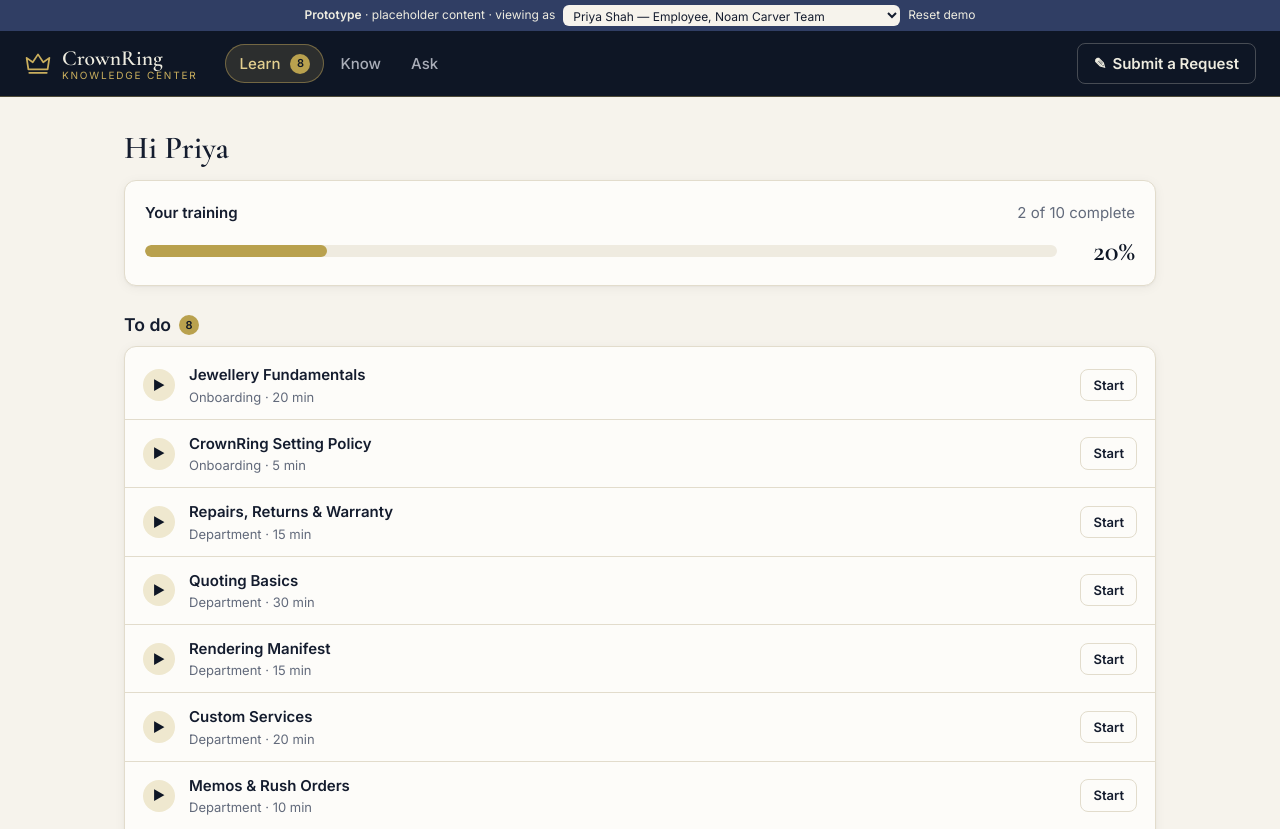
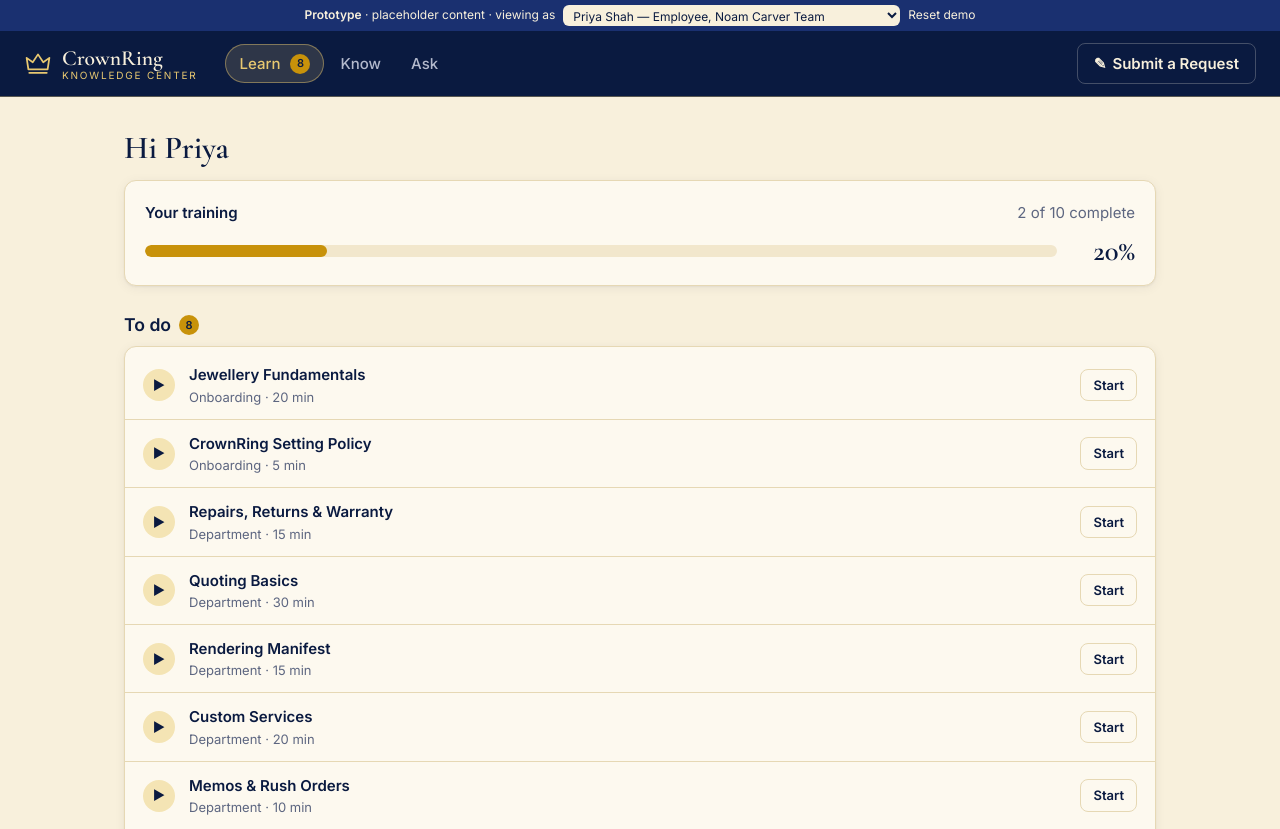
Before and after one commit to minkaliebenberg/KnowledgeCenter, a plain HTML site: page index.html in a window 1280 px wide. Shown: the top 829 px of the page. Drawn offline with nearby package versions, Linux system fonts and the light colour scheme.

Commit message:
Apply Navy and Gold palette (Deep Navy, Navy, Warm Gold, Pale Gold, Cream)
Co-Authored-By: Claude Opus 5.5 <noreply@anthropic.com>
Claude-Session: https://claude.ai/code/session_01FrMNokeGHCqAJrb88RdjJQ

```diff
--- a/index.html
+++ b/index.html
@@ -11,33 +11,33 @@
   <style>
 /* CrownRing Knowledge Center — prototype styles.
    Colour tokens on :root so the developer can map them to the internal site's theme. */
-/* Palette: deep navy, slate navy, cream, muted antique gold (Navy & Gold / Royal Academy inspiration) */
+/* Palette: "Navy and Gold" — Deep Navy #0A1A40, Navy #1A3070, Warm Gold #C8920A, Pale Gold #E8C870, Cream #F8F0DC */
 :root {
-  --bg: #f6f3ec; --surface: #fdfcf9; --surface-2: #efebe0; --text: #141c2e; --muted: #626a7b; --border: #e2dccc;
-  --accent: #b9a14e; --accent-hover: #a88f3f; --on-accent: #0e1625; --accent-strong: #303e64; --accent-soft: #efe8cf;
-  --mark: #c9ae5d; --navy: #0e1625; --slate: #303e64;
-  --header-bg: #0e1625; --header-text: #eeece0; --header-muted: #a9adb8; --header-hover: rgba(238,236,224,.08); --demo-bg: #303e64;
-  --ok: #4e7a5e; --ok-soft: #e4ece2; --warn: #9a6a2e; --warn-soft: #f3eadb; --info: #3f5683; --info-soft: #e6eaf2;
-  --danger: #9a4a48; --danger-soft: #f4e3e1;
-  --radius: 12px; --shadow: 0 1px 2px rgba(14,22,37,.04), 0 2px 12px rgba(14,22,37,.05);
+  --bg: #f8f0dc; --surface: #fdf9ef; --surface-2: #f2e7cc; --text: #0a1a40; --muted: #5d6680; --border: #e6d8b4;
+  --accent: #c8920a; --accent-hover: #b4830a; --on-accent: #0a1a40; --accent-strong: #1a3070; --accent-soft: #f4e4b4;
+  --mark: #e8c870; --navy: #0a1a40; --slate: #1a3070; --cream: #f8f0dc;
+  --header-bg: #0a1a40; --header-text: #f8f0dc; --header-muted: #b3b9cc; --header-hover: rgba(248,240,220,.08); --demo-bg: #1a3070;
+  --ok: #4e7a5e; --ok-soft: #e4ebd9; --warn: #9a6a1e; --warn-soft: #f4e6c8; --info: #1a3070; --info-soft: #e3e7f1;
+  --danger: #9a4a48; --danger-soft: #f3dfd6;
+  --radius: 12px; --shadow: 0 1px 2px rgba(10,26,64,.05), 0 2px 12px rgba(10,26,64,.06);
   --font: 'Inter', system-ui, -apple-system, 'Segoe UI', sans-serif; --serif: 'Cormorant Garamond', Georgia, serif;
   color-scheme: light;
 }
 @media (prefers-color-scheme: dark) {
   :root:not([data-theme="light"]) {
-    --bg: #0e1625; --surface: #162036; --surface-2: #1e2a44; --text: #eeece0; --muted: #a3a9b8; --border: #2a3654;
-    --accent: #c9ae5d; --accent-hover: #d6bd70; --on-accent: #0e1625; --accent-strong: #dcd3a8; --accent-soft: #2e2e2a; --mark: #c9ae5d; --navy: #eeece0; --slate: #a9b6d6;
-    --header-bg: #0a101c; --header-text: #eeece0; --header-muted: #a3a9b8; --header-hover: rgba(238,236,224,.08); --demo-bg: #1e2a44;
-    --ok: #8cbf9b; --ok-soft: #1f3128; --warn: #d9ab6c; --warn-soft: #362c1d; --info: #9fb3dc; --info-soft: #1e2a44;
-    --danger: #e09a96; --danger-soft: #3a2224; color-scheme: dark;
+    --bg: #0a1a40; --surface: #10234f; --surface-2: #1a3070; --text: #f8f0dc; --muted: #b3b9cc; --border: #26407f;
+    --accent: #e8c870; --accent-hover: #f0d68c; --on-accent: #0a1a40; --accent-strong: #e8c870; --accent-soft: #2a3358; --mark: #e8c870; --navy: #f8f0dc; --slate: #2c4a9a;
+    --header-bg: #071230; --header-text: #f8f0dc; --header-muted: #b3b9cc; --header-hover: rgba(248,240,220,.08); --demo-bg: #1a3070;
+    --ok: #9cc7a6; --ok-soft: #1c3a35; --warn: #e8c870; --warn-soft: #3a3423; --info: #b9c6ea; --info-soft: #1a3070;
+    --danger: #e8a39b; --danger-soft: #42263a; color-scheme: dark;
   }
 }
 :root[data-theme="dark"] {
-  --bg: #0e1625; --surface: #162036; --surface-2: #1e2a44; --text: #eeece0; --muted: #a3a9b8; --border: #2a3654;
-  --accent: #c9ae5d; --accent-hover: #d6bd70; --on-accent: #0e1625; --accent-strong: #dcd3a8; --accent-soft: #2e2e2a; --mark: #c9ae5d; --navy: #eeece0; --slate: #a9b6d6;
-  --header-bg: #0a101c; --header-text: #eeece0; --header-muted: #a3a9b8; --header-hover: rgba(238,236,224,.08); --demo-bg: #1e2a44;
-  --ok: #8cbf9b; --ok-soft: #1f3128; --warn: #d9ab6c; --warn-soft: #362c1d; --info: #9fb3dc; --info-soft: #1e2a44;
-  --danger: #e09a96; --danger-soft: #3a2224; color-scheme: dark;
+  --bg: #0a1a40; --surface: #10234f; --surface-2: #1a3070; --text: #f8f0dc; --muted: #b3b9cc; --border: #26407f;
+  --accent: #e8c870; --accent-hover: #f0d68c; --on-accent: #0a1a40; --accent-strong: #e8c870; --accent-soft: #2a3358; --mark: #e8c870; --navy: #f8f0dc; --slate: #2c4a9a;
+  --header-bg: #071230; --header-text: #f8f0dc; --header-muted: #b3b9cc; --header-hover: rgba(248,240,220,.08); --demo-bg: #1a3070;
+  --ok: #9cc7a6; --ok-soft: #1c3a35; --warn: #e8c870; --warn-soft: #3a3423; --info: #b9c6ea; --info-soft: #1a3070;
+  --danger: #e8a39b; --danger-soft: #42263a; color-scheme: dark;
 }
 
 * { box-sizing: border-box; }
@@ -55,11 +55,11 @@ button, input, select, textarea { font: inherit; color: inherit; }
 
 /* demo bar + header */
 .demo-bar { display: flex; flex-wrap: wrap; gap: 8px; align-items: center; justify-content: center; padding: 5px 16px; background: var(--demo-bg); color: var(--header-text); font-size: 12px; }
-.demo-bar select { width: auto; max-width: 100%; background: #f6f3ec; color: #141c2e; border: 0; border-radius: 6px; padding: 2px 6px; font-size: 12px; }
+.demo-bar select { width: auto; max-width: 100%; background: #f8f0dc; color: #0a1a40; border: 0; border-radius: 6px; padding: 2px 6px; font-size: 12px; }
 .demo-bar .link-btn { color: var(--header-text); font-size: 12px; }
 .link-btn { background: none; border: 0; padding: 0; cursor: pointer; color: var(--accent-strong); }
 .link-btn:hover { text-decoration: underline; }
-.topbar { position: sticky; top: 0; z-index: 10; display: flex; align-items: center; gap: 16px; padding: 12px 24px; background: var(--header-bg); border-bottom: 1px solid rgba(201,174,93,.35); }
+.topbar { position: sticky; top: 0; z-index: 10; display: flex; align-items: center; gap: 16px; padding: 12px 24px; background: var(--header-bg); border-bottom: 1px solid rgba(232,200,112,.35); }
 .brand { display: flex; align-items: center; gap: 10px; color: var(--header-text); }
 .brand:hover { text-decoration: none; }
 .brand-mark { color: var(--mark); display: grid; place-items: center; }
@@ -70,7 +70,7 @@ button, input, select, textarea { font: inherit; color: inherit; }
 .mainnav a { padding: 8px 14px; border-radius: 999px; color: var(--muted); font-weight: 500; white-space: nowrap; display: inline-flex; align-items: center; gap: 6px; }
 .mainnav a { color: var(--header-muted); }
 .mainnav a:hover { background: var(--header-hover); color: var(--header-text); text-decoration: none; }
-.mainnav a.active { background: rgba(201,174,93,.16); color: #e3cf8f; box-shadow: inset 0 0 0 1px rgba(201,174,93,.45); }
+.mainnav a.active { background: rgba(232,200,112,.16); color: #e8c870; box-shadow: inset 0 0 0 1px rgba(232,200,112,.45); }
 .topbar .btn-ghost { color: var(--header-text); border-color: rgba(238,236,224,.25); }
 .topbar .btn-ghost:hover { background: var(--header-hover); }
 .count { display: inline-grid; place-items: center; min-width: 20px; height: 20px; padding: 0 6px; border-radius: 999px; background: var(--accent); color: var(--on-accent); font-size: 11px; font-weight: 600; margin-left: 4px; vertical-align: middle; font-family: var(--font); }
@@ -100,7 +100,7 @@ main { max-width: 1080px; margin: 0 auto; padding: 24px 24px 80px; outline: none
 .pill-row.center { justify-content: center; }
 .chip { border: 1px solid var(--border); background: var(--surface); border-radius: 999px; padding: 5px 12px; cursor: pointer; font-size: 13px; color: var(--text); font-weight: 400; }
 .chip:hover { background: var(--surface-2); text-decoration: none; }
-.chip.active { background: var(--slate); color: #f6f3ec; border-color: var(--slate); }
+.chip.active { background: var(--slate); color: var(--cream); border-color: var(--slate); }
 .chip-n { opacity: .6; margin-left: 2px; }
 .row { display: flex; gap: 10px; align-items: center; flex-wrap: wrap; }
 .row.spread { justify-content: space-between; }
@@ -195,7 +195,7 @@ mark { background: var(--accent-soft); color: inherit; padding: 0 2px; border-ra
 .chat { display: flex; flex-direction: column; gap: 12px; flex: 1; }
 .msg { max-width: 85%; padding: 12px 16px; border-radius: 16px; }
 .msg p:last-child, .msg ul:last-child { margin-bottom: 0; }
-.msg.user { align-self: flex-end; background: var(--slate); color: #f6f3ec; border-bottom-right-radius: 4px; }
+.msg.user { align-self: flex-end; background: var(--slate); color: var(--cream); border-bottom-right-radius: 4px; }
 .msg.bot { align-self: flex-start; background: var(--surface); border: 1px solid var(--border); border-bottom-left-radius: 4px; }
 .msg .source { margin-top: 10px; font-size: 13px; color: var(--muted); }
 .chat-input { display: flex; gap: 8px; margin-top: 18px; position: sticky; bottom: 12px; background: var(--bg); padding: 6px 0; }
--- a/src/css/styles.css
+++ b/src/css/styles.css
@@ -1,32 +1,32 @@
 /* CrownRing Knowledge Center — prototype styles.
    Colour tokens on :root so the developer can map them to the internal site's theme. */
-/* Palette: deep navy, slate navy, cream, muted antique gold (Navy & Gold / Royal Academy inspiration) */
+/* Palette: "Navy and Gold" — Deep Navy #0A1A40, Navy #1A3070, Warm Gold #C8920A, Pale Gold #E8C870, Cream #F8F0DC */
 :root {
-  --bg: #f6f3ec; --surface: #fdfcf9; --surface-2: #efebe0; --text: #141c2e; --muted: #626a7b; --border: #e2dccc;
-  --accent: #b9a14e; --accent-hover: #a88f3f; --on-accent: #0e1625; --accent-strong: #303e64; --accent-soft: #efe8cf;
-  --mark: #c9ae5d; --navy: #0e1625; --slate: #303e64;
-  --header-bg: #0e1625; --header-text: #eeece0; --header-muted: #a9adb8; --header-hover: rgba(238,236,224,.08); --demo-bg: #303e64;
-  --ok: #4e7a5e; --ok-soft: #e4ece2; --warn: #9a6a2e; --warn-soft: #f3eadb; --info: #3f5683; --info-soft: #e6eaf2;
-  --danger: #9a4a48; --danger-soft: #f4e3e1;
-  --radius: 12px; --shadow: 0 1px 2px rgba(14,22,37,.04), 0 2px 12px rgba(14,22,37,.05);
+  --bg: #f8f0dc; --surface: #fdf9ef; --surface-2: #f2e7cc; --text: #0a1a40; --muted: #5d6680; --border: #e6d8b4;
+  --accent: #c8920a; --accent-hover: #b4830a; --on-accent: #0a1a40; --accent-strong: #1a3070; --accent-soft: #f4e4b4;
+  --mark: #e8c870; --navy: #0a1a40; --slate: #1a3070; --cream: #f8f0dc;
+  --header-bg: #0a1a40; --header-text: #f8f0dc; --header-muted: #b3b9cc; --header-hover: rgba(248,240,220,.08); --demo-bg: #1a3070;
+  --ok: #4e7a5e; --ok-soft: #e4ebd9; --warn: #9a6a1e; --warn-soft: #f4e6c8; --info: #1a3070; --info-soft: #e3e7f1;
+  --danger: #9a4a48; --danger-soft: #f3dfd6;
+  --radius: 12px; --shadow: 0 1px 2px rgba(10,26,64,.05), 0 2px 12px rgba(10,26,64,.06);
   --font: 'Inter', system-ui, -apple-system, 'Segoe UI', sans-serif; --serif: 'Cormorant Garamond', Georgia, serif;
   color-scheme: light;
 }
 @media (prefers-color-scheme: dark) {
   :root:not([data-theme="light"]) {
-    --bg: #0e1625; --surface: #162036; --surface-2: #1e2a44; --text: #eeece0; --muted: #a3a9b8; --border: #2a3654;
-    --accent: #c9ae5d; --accent-hover: #d6bd70; --on-accent: #0e1625; --accent-strong: #dcd3a8; --accent-soft: #2e2e2a; --mark: #c9ae5d; --navy: #eeece0; --slate: #a9b6d6;
-    --header-bg: #0a101c; --header-text: #eeece0; --header-muted: #a3a9b8; --header-hover: rgba(238,236,224,.08); --demo-bg: #1e2a44;
-    --ok: #8cbf9b; --ok-soft: #1f3128; --warn: #d9ab6c; --warn-soft: #362c1d; --info: #9fb3dc; --info-soft: #1e2a44;
-    --danger: #e09a96; --danger-soft: #3a2224; color-scheme: dark;
+    --bg: #0a1a40; --surface: #10234f; --surface-2: #1a3070; --text: #f8f0dc; --muted: #b3b9cc; --border: #26407f;
+    --accent: #e8c870; --accent-hover: #f0d68c; --on-accent: #0a1a40; --accent-strong: #e8c870; --accent-soft: #2a3358; --mark: #e8c870; --navy: #f8f0dc; --slate: #2c4a9a;
+    --header-bg: #071230; --header-text: #f8f0dc; --header-muted: #b3b9cc; --header-hover: rgba(248,240,220,.08); --demo-bg: #1a3070;
+    --ok: #9cc7a6; --ok-soft: #1c3a35; --warn: #e8c870; --warn-soft: #3a3423; --info: #b9c6ea; --info-soft: #1a3070;
+    --danger: #e8a39b; --danger-soft: #42263a; color-scheme: dark;
   }
 }
 :root[data-theme="dark"] {
-  --bg: #0e1625; --surface: #162036; --surface-2: #1e2a44; --text: #eeece0; --muted: #a3a9b8; --border: #2a3654;
-  --accent: #c9ae5d; --accent-hover: #d6bd70; --on-accent: #0e1625; --accent-strong: #dcd3a8; --accent-soft: #2e2e2a; --mark: #c9ae5d; --navy: #eeece0; --slate: #a9b6d6;
-  --header-bg: #0a101c; --header-text: #eeece0; --header-muted: #a3a9b8; --header-hover: rgba(238,236,224,.08); --demo-bg: #1e2a44;
-  --ok: #8cbf9b; --ok-soft: #1f3128; --warn: #d9ab6c; --warn-soft: #362c1d; --info: #9fb3dc; --info-soft: #1e2a44;
-  --danger: #e09a96; --danger-soft: #3a2224; color-scheme: dark;
+  --bg: #0a1a40; --surface: #10234f; --surface-2: #1a3070; --text: #f8f0dc; --muted: #b3b9cc; --border: #26407f;
+  --accent: #e8c870; --accent-hover: #f0d68c; --on-accent: #0a1a40; --accent-strong: #e8c870; --accent-soft: #2a3358; --mark: #e8c870; --navy: #f8f0dc; --slate: #2c4a9a;
+  --header-bg: #071230; --header-text: #f8f0dc; --header-muted: #b3b9cc; --header-hover: rgba(248,240,220,.08); --demo-bg: #1a3070;
+  --ok: #9cc7a6; --ok-soft: #1c3a35; --warn: #e8c870; --warn-soft: #3a3423; --info: #b9c6ea; --info-soft: #1a3070;
+  --danger: #e8a39b; --danger-soft: #42263a; color-scheme: dark;
 }
 
 * { box-sizing: border-box; }
@@ -44,11 +44,11 @@ button, input, select, textarea { font: inherit; color: inherit; }
 
 /* demo bar + header */
 .demo-bar { display: flex; flex-wrap: wrap; gap: 8px; align-items: center; justify-content: center; padding: 5px 16px; background: var(--demo-bg); color: var(--header-text); font-size: 12px; }
-.demo-bar select { width: auto; max-width: 100%; background: #f6f3ec; color: #141c2e; border: 0; border-radius: 6px; padding: 2px 6px; font-size: 12px; }
+.demo-bar select { width: auto; max-width: 100%; background: #f8f0dc; color: #0a1a40; border: 0; border-radius: 6px; padding: 2px 6px; font-size: 12px; }
 .demo-bar .link-btn { color: var(--header-text); font-size: 12px; }
 .link-btn { background: none; border: 0; padding: 0; cursor: pointer; color: var(--accent-strong); }
 .link-btn:hover { text-decoration: underline; }
-.topbar { position: sticky; top: 0; z-index: 10; display: flex; align-items: center; gap: 16px; padding: 12px 24px; background: var(--header-bg); border-bottom: 1px solid rgba(201,174,93,.35); }
+.topbar { position: sticky; top: 0; z-index: 10; display: flex; align-items: center; gap: 16px; padding: 12px 24px; background: var(--header-bg); border-bottom: 1px solid rgba(232,200,112,.35); }
 .brand { display: flex; align-items: center; gap: 10px; color: var(--header-text); }
 .brand:hover { text-decoration: none; }
 .brand-mark { color: var(--mark); display: grid; place-items: center; }
@@ -59,7 +59,7 @@ button, input, select, textarea { font: inherit; color: inherit; }
 .mainnav a { padding: 8px 14px; border-radius: 999px; color: var(--muted); font-weight: 500; white-space: nowrap; display: inline-flex; align-items: center; gap: 6px; }
 .mainnav a { color: var(--header-muted); }
 .mainnav a:hover { background: var(--header-hover); color: var(--header-text); text-decoration: none; }
-.mainnav a.active { background: rgba(201,174,93,.16); color: #e3cf8f; box-shadow: inset 0 0 0 1px rgba(201,174,93,.45); }
+.mainnav a.active { background: rgba(232,200,112,.16); color: #e8c870; box-shadow: inset 0 0 0 1px rgba(232,200,112,.45); }
 .topbar .btn-ghost { color: var(--header-text); border-color: rgba(238,236,224,.25); }
 .topbar .btn-ghost:hover { background: var(--header-hover); }
 .count { display: inline-grid; place-items: center; min-width: 20px; height: 20px; padding: 0 6px; border-radius: 999px; background: var(--accent); color: var(--on-accent); font-size: 11px; font-weight: 600; margin-left: 4px; vertical-align: middle; font-family: var(--font); }
@@ -89,7 +89,7 @@ main { max-width: 1080px; margin: 0 auto; padding: 24px 24px 80px; outline: none
 .pill-row.center { justify-content: center; }
 .chip { border: 1px solid var(--border); background: var(--surface); border-radius: 999px; padding: 5px 12px; cursor: pointer; font-size: 13px; color: var(--text); font-weight: 400; }
 .chip:hover { background: var(--surface-2); text-decoration: none; }
-.chip.active { background: var(--slate); color: #f6f3ec; border-color: var(--slate); }
+.chip.active { background: var(--slate); color: var(--cream); border-color: var(--slate); }
 .chip-n { opacity: .6; margin-left: 2px; }
 .row { display: flex; gap: 10px; align-items: center; flex-wrap: wrap; }
 .row.spread { justify-content: space-between; }
@@ -184,7 +184,7 @@ mark { background: var(--accent-soft); color: inherit; padding: 0 2px; border-ra
 .chat { display: flex; flex-direction: column; gap: 12px; flex: 1; }
 .msg { max-width: 85%; padding: 12px 16px; border-radius: 16px; }
 .msg p:last-child, .msg ul:last-child { margin-bottom: 0; }
-.msg.user { align-self: flex-end; background: var(--slate); color: #f6f3ec; border-bottom-right-radius: 4px; }
+.msg.user { align-self: flex-end; background: var(--slate); color: var(--cream); border-bottom-right-radius: 4px; }
 .msg.bot { align-self: flex-start; background: var(--surface); border: 1px solid var(--border); border-bottom-left-radius: 4px; }
 .msg .source { margin-top: 10px; font-size: 13px; color: var(--muted); }
 .chat-input { display: flex; gap: 8px; margin-top: 18px; position: sticky; bottom: 12px; background: var(--bg); padding: 6px 0; }
```
